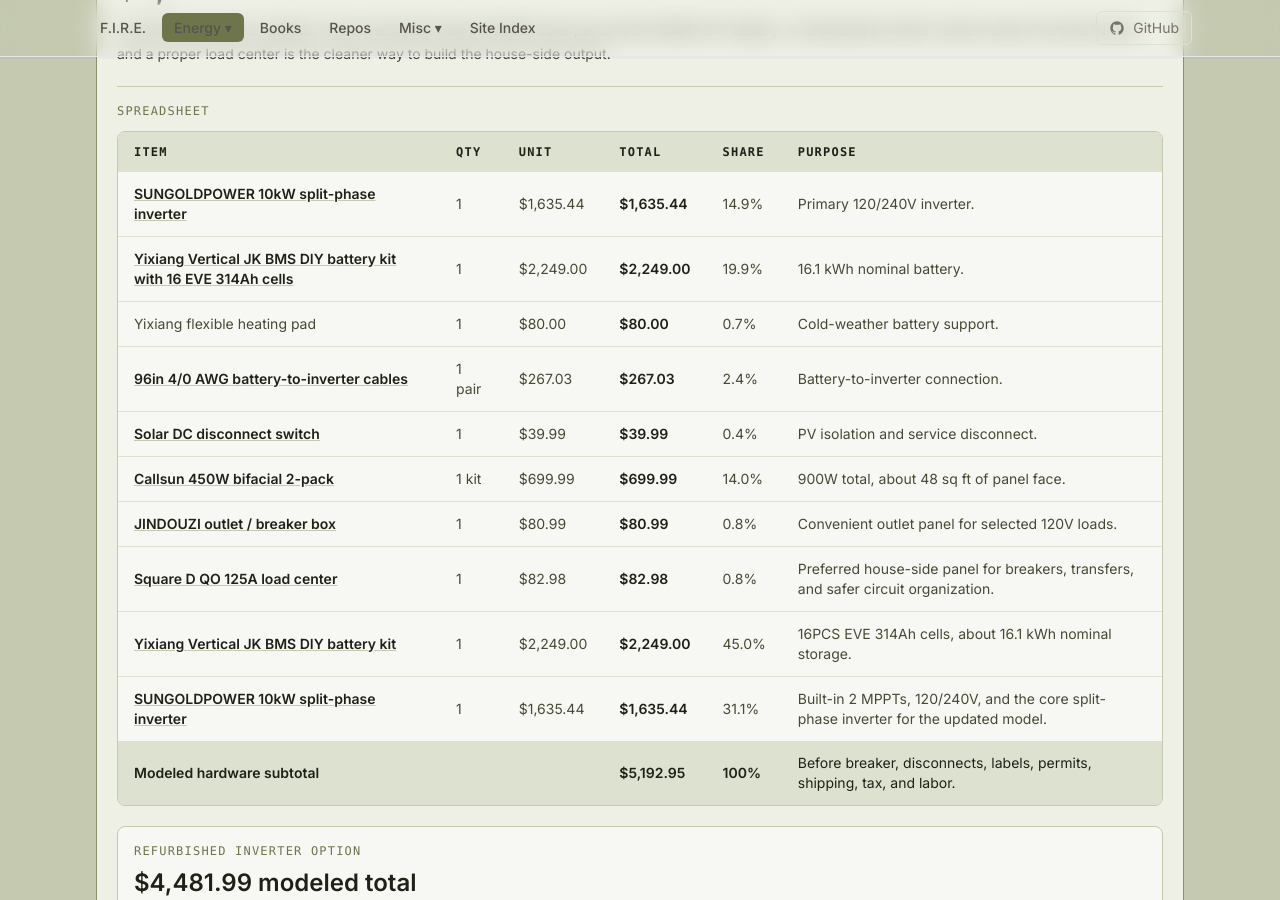
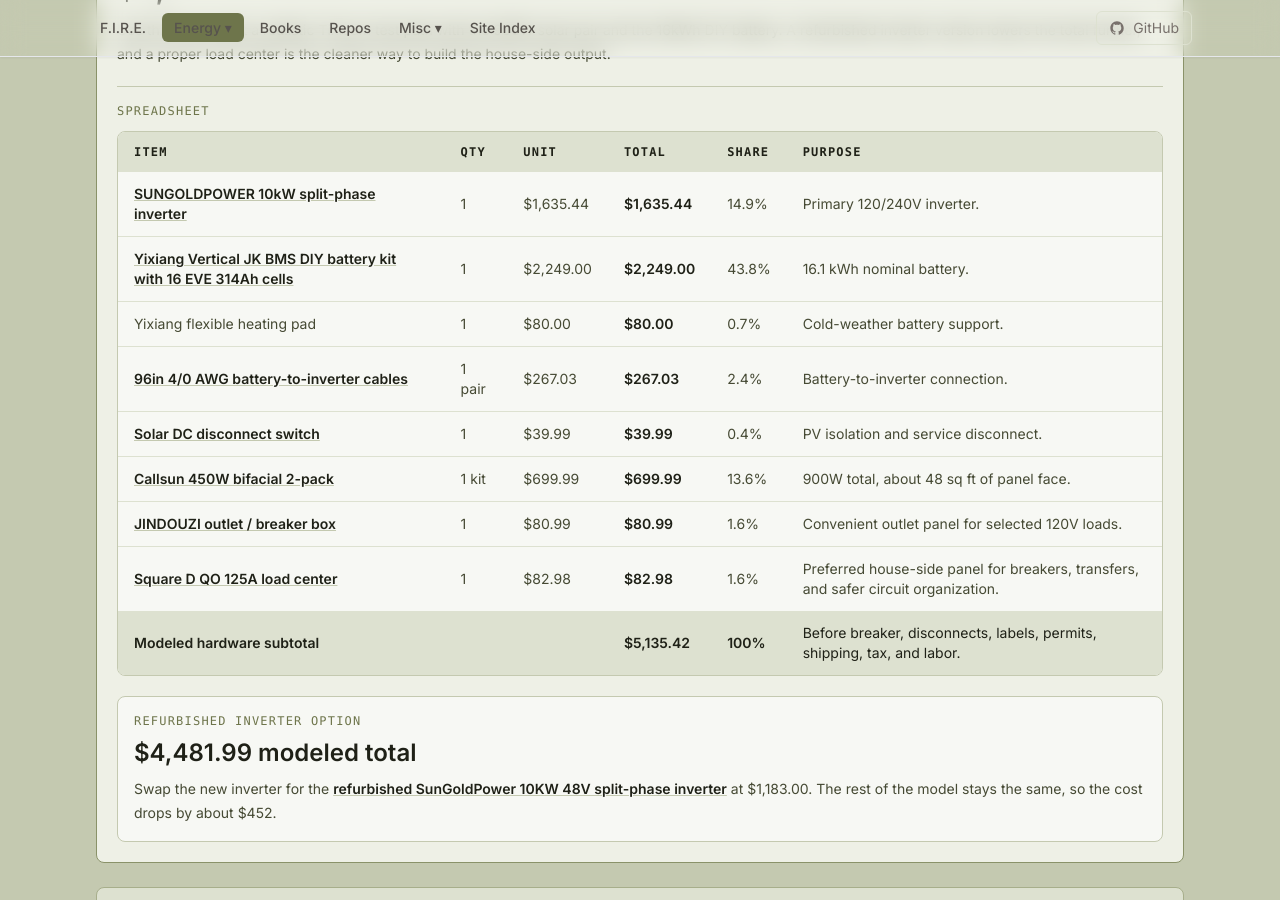
Before and after one commit to techmore/techmore.github.io, a Jekyll site: the page built from pages/energy-monitoring/will-prowse-2026.html, in a window 1280 px wide and 900 px high, scrolled down 2946 px. Built offline with Jekyll 4.4.1, drawn with Linux system fonts in a browser that asks for light colours; nearby versions of some CDN libraries; some web fonts are replaced; some of the changed text lies outside the part shown.

Commit message:
Fix duplicate Will Prowse BOM rows

```diff
--- a/pages/energy-monitoring/will-prowse-2026.html
+++ b/pages/energy-monitoring/will-prowse-2026.html
@@ -241,7 +241,7 @@ title: Will Prowse 2026 - Techmore
                     <td class="px-4 py-3">1</td>
                     <td class="px-4 py-3">$2,249.00</td>
                     <td class="px-4 py-3 font-semibold text-olive-950">$2,249.00</td>
-                    <td class="px-4 py-3">19.9%</td>
+                    <td class="px-4 py-3">43.8%</td>
                     <td class="px-4 py-3">16.1 kWh nominal battery.</td>
                   </tr>
                   <tr>
@@ -273,7 +273,7 @@ title: Will Prowse 2026 - Techmore
                     <td class="px-4 py-3">1 kit</td>
                     <td class="px-4 py-3">$699.99</td>
                     <td class="px-4 py-3 font-semibold text-olive-950">$699.99</td>
-                    <td class="px-4 py-3">14.0%</td>
+                    <td class="px-4 py-3">13.6%</td>
                     <td class="px-4 py-3">900W total, about 48 sq ft of panel face.</td>
                   </tr>
                   <tr>
@@ -281,7 +281,7 @@ title: Will Prowse 2026 - Techmore
                     <td class="px-4 py-3">1</td>
                     <td class="px-4 py-3">$80.99</td>
                     <td class="px-4 py-3 font-semibold text-olive-950">$80.99</td>
-                    <td class="px-4 py-3">0.8%</td>
+                    <td class="px-4 py-3">1.6%</td>
                     <td class="px-4 py-3">Convenient outlet panel for selected 120V loads.</td>
                   </tr>
                   <tr>
@@ -289,30 +289,14 @@ title: Will Prowse 2026 - Techmore
                     <td class="px-4 py-3">1</td>
                     <td class="px-4 py-3">$82.98</td>
                     <td class="px-4 py-3 font-semibold text-olive-950">$82.98</td>
-                    <td class="px-4 py-3">0.8%</td>
+                    <td class="px-4 py-3">1.6%</td>
                     <td class="px-4 py-3">Preferred house-side panel for breakers, transfers, and safer circuit organization.</td>
-                  </tr>
-                  <tr>
-                    <td class="px-4 py-3"><a href="https://yixiangpower.com/products/yixiang-vertical-15kw-diy-lithium-battery-box-kitus-stock-16pcs-eve-314ah-brand-new-grade-a-lifepo4-battery-cellchina-stock?sca_ref=9207522.jYuzmwEjUpH" class="font-semibold text-olive-950 underline decoration-olive-300 hover:text-olive-700">Yixiang Vertical JK BMS DIY battery kit</a></td>
-                    <td class="px-4 py-3">1</td>
-                    <td class="px-4 py-3">$2,249.00</td>
-                    <td class="px-4 py-3 font-semibold text-olive-950">$2,249.00</td>
-                    <td class="px-4 py-3">45.0%</td>
-                    <td class="px-4 py-3">16PCS EVE 314Ah cells, about 16.1 kWh nominal storage.</td>
-                  </tr>
-                  <tr>
-                    <td class="px-4 py-3"><a href="https://www.amazon.com/gp/product/B0F52FPVHD/ref=ox_sc_act_title_1?smid=ATVPDKIKX0DER&th=1" class="font-semibold text-olive-950 underline decoration-olive-300 hover:text-olive-700">SUNGOLDPOWER 10kW split-phase inverter</a></td>
-                    <td class="px-4 py-3">1</td>
-                    <td class="px-4 py-3">$1,635.44</td>
-                    <td class="px-4 py-3 font-semibold text-olive-950">$1,635.44</td>
-                    <td class="px-4 py-3">31.1%</td>
-                    <td class="px-4 py-3">Built-in 2 MPPTs, 120/240V, and the core split-phase inverter for the updated model.</td>
                   </tr>
                 </tbody>
                 <tfoot class="bg-olive-200 text-olive-950">
                   <tr>
                     <td class="px-4 py-3 font-semibold" colspan="3">Modeled hardware subtotal</td>
-                    <td class="px-4 py-3 font-semibold">$5,192.95</td>
+                    <td class="px-4 py-3 font-semibold">$5,135.42</td>
                     <td class="px-4 py-3 font-semibold">100%</td>
                     <td class="px-4 py-3 text-sm">Before breaker, disconnects, labels, permits, shipping, tax, and labor.</td>
                   </tr>
@@ -457,10 +441,8 @@ title: Will Prowse 2026 - Techmore
       <ul class="mt-4 list-disc pl-5 text-sm text-olive-800 leading-7">
         <li><a href="https://www.amazon.com/gp/product/B0F52FPVHD/ref=ox_sc_act_title_1?smid=ATVPDKIKX0DER&th=1" class="underline decoration-olive-500 hover:text-olive-700">Amazon SUNGOLDPOWER 10kW inverter listing</a> for ASIN <code class="bg-olive-100 px-1 rounded text-olive-800 font-mono text-xs">B0F52FPVHD</code>.</li>
         <li><a href="https://sungoldpower.com/collections/off-grid-solar-inverter/products/10kw-48v-split-phase-solar-inverter?variant=46786395439241" class="underline decoration-olive-500 hover:text-olive-700">Refurbished SunGoldPower 10KW 48V split-phase inverter</a> for the lower-cost inverter option.</li>
-        <li><a href="https://yixiangpower.com/products/yixiang-vertical-15kw-diy-lithium-battery-box-kitus-stock-16pcs-eve-314ah-brand-new-grade-a-lifepo4-battery-cellchina-stock?sca_ref=9207522.jYuzmwEjUpH" class="underline decoration-olive-500 hover:text-olive-700">Yixiang Vertical JK BMS DIY battery kit with 16 EVE 314Ah cells</a> for the primary $2,249 battery kit price, nominal capacity, shipping text, and warranty text.</li>
         <li><a href="https://yixiangpower.com/products/pre-sale-yixiang-us-stock-eve-mb56-finished-battery-pack-32kwh-51-2v-16s-628ah-eve-lifepo4-cell-lithium-battery-estimated-shipping-date-dec-20th?sca_ref=9207522.jYuzmwEjUpH" class="underline decoration-olive-500 hover:text-olive-700">Yixiang EVE MB56 32 kWh finished battery pack</a> for the higher-capacity battery note.</li>
         <li><a href="https://www.amazon.com/gp/product/B0GJ5KLM1B/ref=ox_sc_act_title_2?smid=ACXRZOBKQSG34&th=1" class="underline decoration-olive-500 hover:text-olive-700">Amazon 450W bifacial 2-pack (Callsun Store)</a> for the 900W pair, N-Type 16BB / 25% efficiency / anti-shade dual-module specs, and the direct click path.</li>
-        <li><a href="https://yixiangpower.com/products/yixiang-vertical-15kw-diy-lithium-battery-box-kitus-stock-16pcs-eve-314ah-brand-new-grade-a-lifepo4-battery-cellchina-stock?sca_ref=9207522.jYuzmwEjUpH" class="underline decoration-olive-500 hover:text-olive-700">Yixiang Vertical JK BMS DIY battery kit</a> for the 16PCS EVE 314Ah cells and $2,249 battery kit price.</li>
         <li><a href="https://signaturesolar.com/96in-4-0-awg-battery-to-inverter-cables-black-and-red/" class="underline decoration-olive-500 hover:text-olive-700">Signature Solar 96in 4/0 AWG battery-to-inverter cables</a> for the $267.03 black/red cable pair.</li>
         <li><a href="https://www.thermostatrewards.com/jcpl/" class="underline decoration-olive-500 hover:text-olive-700">JCP&amp;L Energy Savings Rewards</a> for the current smart-thermostat demand-response enrollment incentive.</li>
         <li><a href="https://www.thermostatrewards.com/jcpl/faq/" class="underline decoration-olive-500 hover:text-olive-700">JCP&amp;L Energy Savings Rewards FAQ</a> for eligibility, summer event season, and thermostat-adjustment behavior.</li>
```
